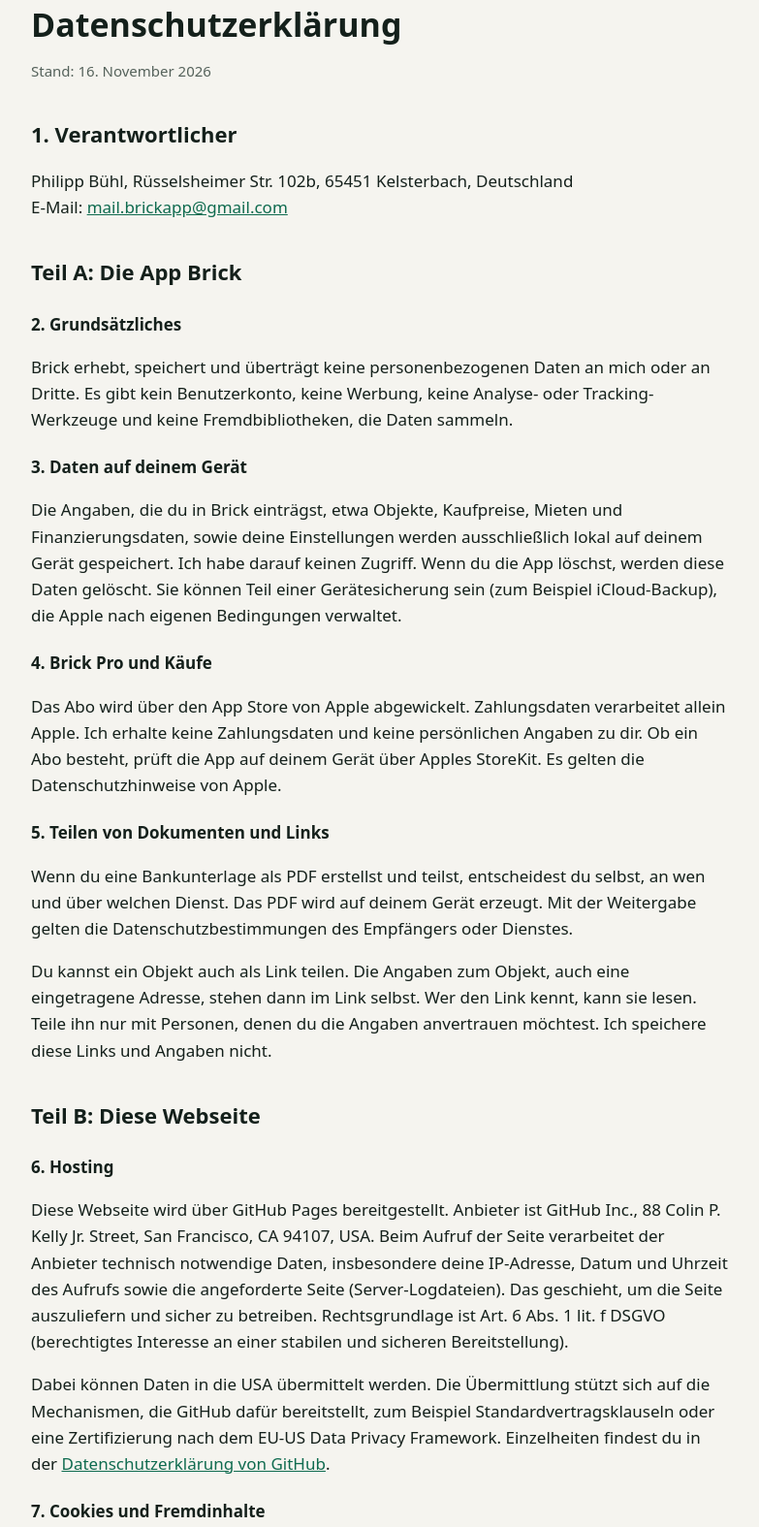
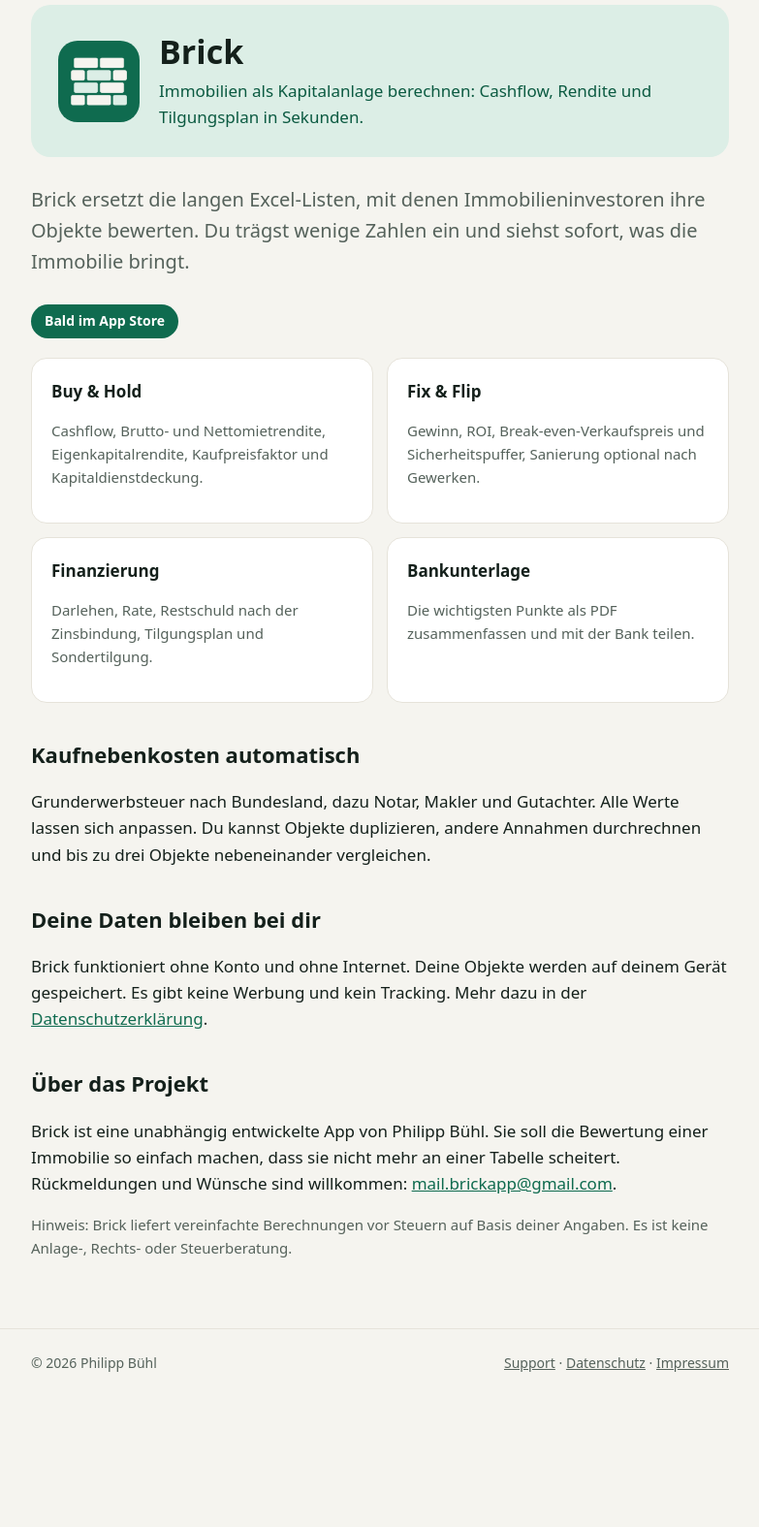
Before and after one commit to buehlphilipp/brick-website, a plain HTML site: page index.html in a window 1280 px wide. Shown: the part 100-1675 px from the top of the page at 97% size, without its empty margins (248-1031 px from the left). After the commit the page ends 1558 px from the top, so only its background shows below. Drawn offline with Linux system fonts and the light colour scheme.

Commit message:
Add files via upload

```diff
--- a/index.html
+++ b/index.html
@@ -3,66 +3,48 @@
 <head>
 <meta charset="utf-8">
 <meta name="viewport" content="width=device-width,initial-scale=1">
-<title>Datenschutzerklärung – Brick</title>
-<meta name="description" content="Datenschutzerklärung zur App Brick und zu dieser Webseite.">
-<link rel="icon" href="../icon.png">
-<link rel="apple-touch-icon" href="../icon.png">
-<link rel="stylesheet" href="../style.css">
+<title>Brick: Immobilien als Kapitalanlage berechnen</title>
+<meta name="description" content="Brick berechnet Cashflow, Rendite und Tilgungsplan für Immobilien als Kapitalanlage. Ohne Konto, ohne Tracking.">
+<link rel="icon" href="icon.png">
+<link rel="apple-touch-icon" href="icon.png">
+<link rel="stylesheet" href="style.css">
 </head>
 <body>
 <header><div class="wrap">
-<a class="brand" href="../"><img src="../icon.png" alt=""><span class="appname">Brick</span></a>
-<nav><a href="../support/">Support</a><a href="../datenschutz/">Datenschutz</a><a href="../impressum/">Impressum</a></nav>
+<a class="brand" href="./"><img src="icon.png" alt=""><span class="appname">Brick</span></a>
+<nav><a href="support/">Support</a><a href="datenschutz/">Datenschutz</a><a href="impressum/">Impressum</a></nav>
 </div></header>
 <main><div class="wrap">
 
-<h1>Datenschutzerklärung</h1>
-<p class="muted">Stand: 16. November 2026</p>
+<div class="hero">
+<img src="icon.png" alt="App-Symbol von Brick">
+<div><h1><span class="appname">Brick</span></h1><p>Immobilien als Kapitalanlage berechnen: Cashflow, Rendite und Tilgungsplan in Sekunden.</p></div>
+</div>
+<p class="lead"><span class="appname">Brick</span> ersetzt die langen Excel-Listen, mit denen Immobilieninvestoren ihre Objekte bewerten. Du trägst wenige Zahlen ein und siehst sofort, was die Immobilie bringt.</p>
+<p><span class="badge">Bald im App Store</span></p>
 
-<h2>1. Verantwortlicher</h2>
-<p>Philipp Bühl, Rüsselsheimer Str. 102b, 65451 Kelsterbach, Deutschland<br>
-E-Mail: <a href="mailto:mail.brickapp@gmail.com">mail.brickapp@gmail.com</a></p>
+<div class="grid">
+<div class="card"><h3>Buy &amp; Hold</h3><p class="muted">Cashflow, Brutto- und Nettomietrendite, Eigenkapitalrendite, Kaufpreisfaktor und Kapitaldienstdeckung.</p></div>
+<div class="card"><h3>Fix &amp; Flip</h3><p class="muted">Gewinn, ROI, Break-even-Verkaufspreis und Sicherheitspuffer, Sanierung optional nach Gewerken.</p></div>
+<div class="card"><h3>Finanzierung</h3><p class="muted">Darlehen, Rate, Restschuld nach der Zinsbindung, Tilgungsplan und Sondertilgung.</p></div>
+<div class="card"><h3>Bankunterlage</h3><p class="muted">Die wichtigsten Punkte als PDF zusammenfassen und mit der Bank teilen.</p></div>
+</div>
 
-<h2>Teil A: Die App <span class="appname">Brick</span></h2>
+<h2>Kaufnebenkosten automatisch</h2>
+<p>Grunderwerbsteuer nach Bundesland, dazu Notar, Makler und Gutachter. Alle Werte lassen sich anpassen. Du kannst Objekte duplizieren, andere Annahmen durchrechnen und bis zu drei Objekte nebeneinander vergleichen.</p>
 
-<h3>2. Grundsätzliches</h3>
-<p><span class="appname">Brick</span> erhebt, speichert und überträgt keine personenbezogenen Daten an mich oder an Dritte. Es gibt kein Benutzerkonto, keine Werbung, keine Analyse- oder Tracking-Werkzeuge und keine Fremdbibliotheken, die Daten sammeln.</p>
+<h2>Deine Daten bleiben bei dir</h2>
+<p><span class="appname">Brick</span> funktioniert ohne Konto und ohne Internet. Deine Objekte werden auf deinem Gerät gespeichert. Es gibt keine Werbung und kein Tracking. Mehr dazu in der <a href="datenschutz/">Datenschutzerklärung</a>.</p>
 
-<h3>3. Daten auf deinem Gerät</h3>
-<p>Die Angaben, die du in <span class="appname">Brick</span> einträgst, etwa Objekte, Kaufpreise, Mieten und Finanzierungsdaten, sowie deine Einstellungen werden ausschließlich lokal auf deinem Gerät gespeichert. Ich habe darauf keinen Zugriff. Wenn du die App löschst, werden diese Daten gelöscht. Sie können Teil einer Gerätesicherung sein (zum Beispiel iCloud-Backup), die Apple nach eigenen Bedingungen verwaltet.</p>
+<h2>Über das Projekt</h2>
+<p><span class="appname">Brick</span> ist eine unabhängig entwickelte App von Philipp Bühl. Sie soll die Bewertung einer Immobilie so einfach machen, dass sie nicht mehr an einer Tabelle scheitert. Rückmeldungen und Wünsche sind willkommen: <a href="mailto:mail.brickapp@gmail.com">mail.brickapp@gmail.com</a>.</p>
 
-<h3>4. Brick Pro und Käufe</h3>
-<p>Das Abo wird über den App Store von Apple abgewickelt. Zahlungsdaten verarbeitet allein Apple. Ich erhalte keine Zahlungsdaten und keine persönlichen Angaben zu dir. Ob ein Abo besteht, prüft die App auf deinem Gerät über Apples StoreKit. Es gelten die Datenschutzhinweise von Apple.</p>
-
-<h3>5. Teilen von Dokumenten und Links</h3>
-<p>Wenn du eine Bankunterlage als PDF erstellst und teilst, entscheidest du selbst, an wen und über welchen Dienst. Das PDF wird auf deinem Gerät erzeugt. Mit der Weitergabe gelten die Datenschutzbestimmungen des Empfängers oder Dienstes.</p>
-<p>Du kannst ein Objekt auch als Link teilen. Die Angaben zum Objekt, auch eine eingetragene Adresse, stehen dann im Link selbst. Wer den Link kennt, kann sie lesen. Teile ihn nur mit Personen, denen du die Angaben anvertrauen möchtest. Ich speichere diese Links und Angaben nicht.</p>
-
-<h2>Teil B: Diese Webseite</h2>
-
-<h3>6. Hosting</h3>
-<p>Diese Webseite wird über GitHub Pages bereitgestellt. Anbieter ist GitHub Inc., 88 Colin P. Kelly Jr. Street, San Francisco, CA 94107, USA. Beim Aufruf der Seite verarbeitet der Anbieter technisch notwendige Daten, insbesondere deine IP-Adresse, Datum und Uhrzeit des Aufrufs sowie die angeforderte Seite (Server-Logdateien). Das geschieht, um die Seite auszuliefern und sicher zu betreiben. Rechtsgrundlage ist Art. 6 Abs. 1 lit. f DSGVO (berechtigtes Interesse an einer stabilen und sicheren Bereitstellung).</p>
-<p>Dabei können Daten in die USA übermittelt werden. Die Übermittlung stützt sich auf die Mechanismen, die GitHub dafür bereitstellt, zum Beispiel Standardvertragsklauseln oder eine Zertifizierung nach dem EU-US Data Privacy Framework. Einzelheiten findest du in der <a href="https://docs.github.com/de/site-policy/privacy-policies/github-general-privacy-statement">Datenschutzerklärung von GitHub</a>.</p>
-
-<h3>7. Cookies und Fremdinhalte</h3>
-<p>Diese Webseite setzt keine Cookies, nutzt keine Analyse- oder Tracking-Dienste und lädt keine Schriften, Skripte oder Bilder von Fremdservern.</p>
-
-<h3>8. Seite für geteilte Objekte</h3>
-<p>Die Seite unter <code>/o/</code> zeigt die Angaben eines geteilten Brick-Links an. Die Angaben stehen im Teil des Links nach dem Zeichen „#“. Browser senden diesen Teil nicht an den Server. Er wird nur lokal in deinem Browser gelesen und angezeigt. Der Aufruf der Seite selbst unterliegt den Angaben zum Hosting unter Punkt 6.</p>
-
-<h3>9. Kontakt per E-Mail</h3>
-<p>Wenn du mir schreibst, verarbeite ich deine E-Mail-Adresse und den Inhalt deiner Nachricht, um sie zu beantworten. Rechtsgrundlage ist Art. 6 Abs. 1 lit. b oder f DSGVO. Ich lösche die Nachricht, sobald die Anfrage erledigt ist und keine Aufbewahrungspflichten entgegenstehen.</p>
-
-<h2>10. Deine Rechte</h2>
-<p>Dir stehen nach der DSGVO Rechte auf Auskunft, Berichtigung, Löschung, Einschränkung der Verarbeitung, Datenübertragbarkeit und Widerspruch zu. Außerdem kannst du dich bei einer Datenschutz-Aufsichtsbehörde beschweren, zum Beispiel beim Hessischen Beauftragten für Datenschutz und Informationsfreiheit. Für Anfragen schreib an die oben genannte E-Mail-Adresse.</p>
-
-<h2>11. Änderungen</h2>
-<p>Wenn sich die App oder diese Seite so ändert, dass Daten verarbeitet werden, passe ich diese Erklärung vorher an.</p>
+<p class="muted">Hinweis: <span class="appname">Brick</span> liefert vereinfachte Berechnungen vor Steuern auf Basis deiner Angaben. Es ist keine Anlage-, Rechts- oder Steuerberatung.</p>
 
 </div></main>
 <footer><div class="wrap">
 <span>© 2026 Philipp Bühl</span>
-<span><a href="../support/">Support</a> · <a href="../datenschutz/">Datenschutz</a> · <a href="../impressum/">Impressum</a></span>
+<span><a href="support/">Support</a> · <a href="datenschutz/">Datenschutz</a> · <a href="impressum/">Impressum</a></span>
 </div></footer>
 </body>
 </html>
```
